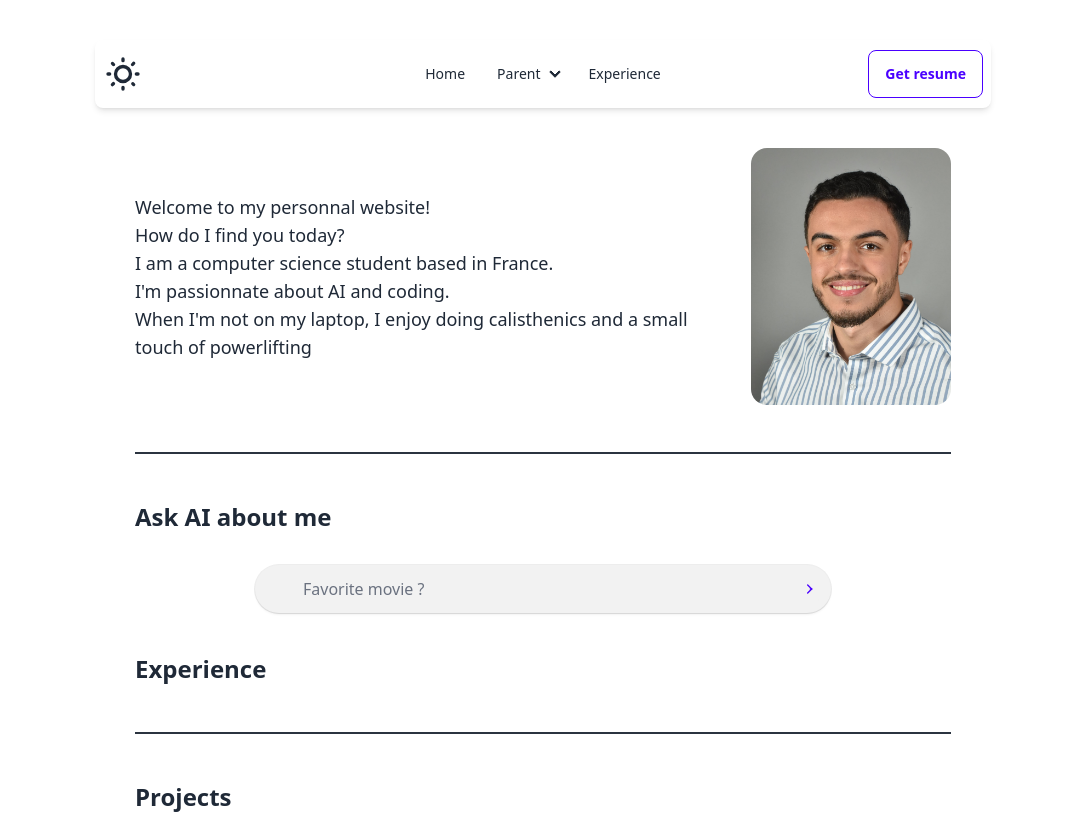
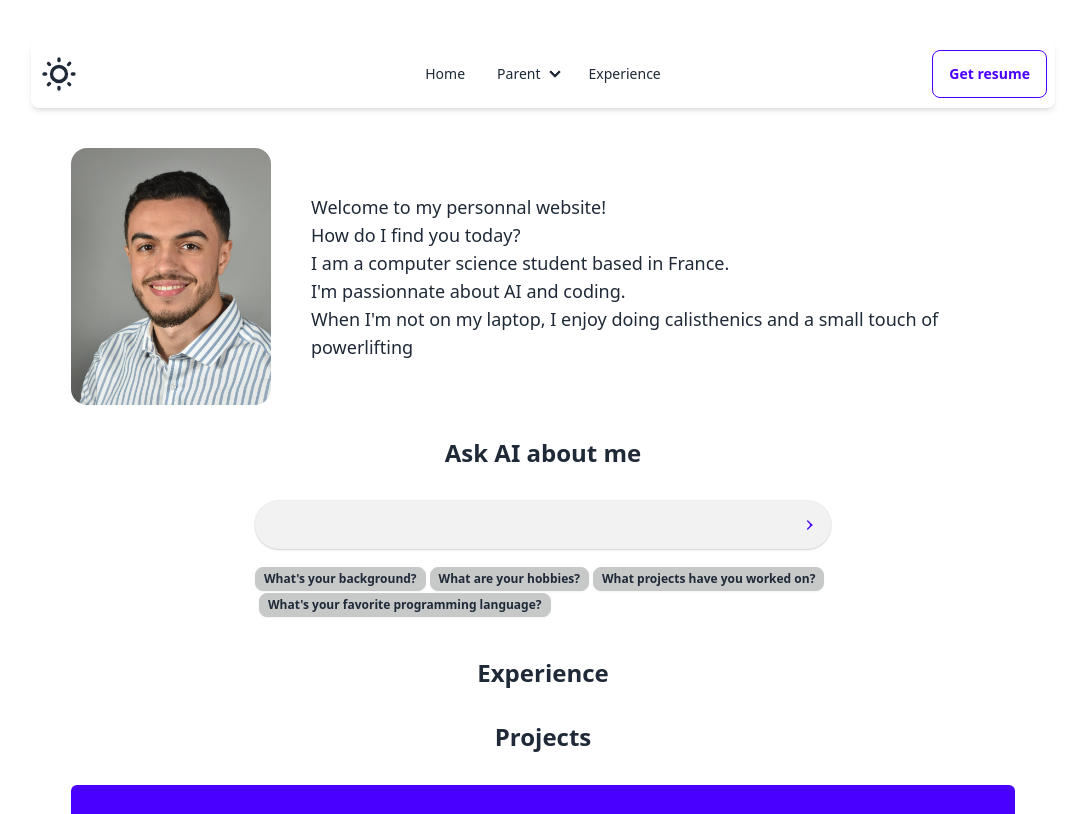
Before and after one commit to AmineSak/Personnal-website, a Next.js app: page / in a window 1280 px wide. Shown: the top 814 px of the page, without its empty margins (97-1182 px from the left). Built offline with nearby package versions, Linux system fonts and the light colour scheme.

Commit message:
added suggestions #TODO: handlesubmit for suggestions

```diff
--- a/app/globals.css
+++ b/app/globals.css
@@ -63,5 +63,5 @@
 } */
 
 .main {
-  @apply flex justify-center items-center flex-col mx-auto max-w-5xl sm:px-16 px-3;
+  @apply flex justify-center items-center flex-col mx-auto max-w-6xl sm:px-16 px-3;
 }
--- a/app/page.tsx
+++ b/app/page.tsx
@@ -13,12 +13,7 @@ export default function Home() {
   const [userInput, setUserInput] = useState("");
   const [response, setResponse] = useState("");
   const [key, setKey] = useState(0);
-  const placeholders: string[] = [
-    "Proudest achievement ?",
-    "Favorite movie ?",
-    "Favorite sport ?",
-    "Favorite language ?",
-  ];
+  const placeholders: string[] = [""];
 
   const handleChange = (e: any) => {
     e.preventDefault();
@@ -27,6 +22,8 @@ export default function Home() {
 
   const handleSubmit = async (e: any) => {
     e.preventDefault();
+    setUserInput(e.target.value);
+
     try {
       setIsLoading(true);
       const res = await fetch("api/ask-ai", {
@@ -54,6 +51,13 @@ export default function Home() {
         // className="flex-col justify-center content-center mx-auto overflow-hidden px-5 sm:px-10 w-full"
       >
         <div className="flex justify-between border-opacity-50 gap-[40px] items-center mt-10">
+          <Image
+            alt="Profile-avatar"
+            src={avatar}
+            width={200}
+            height={200}
+            className="card"
+          />
           <p className="text-lg text-left ">
             Welcome to my personnal website! <br />
             How do I find you today? <br />
@@ -62,26 +66,21 @@ export default function Home() {
             <br /> When I'm not on my laptop, I enjoy doing calisthenics and a
             small touch of powerlifting
           </p>
-          <Image
-            alt="Profile-avatar"
-            src={avatar}
-            width={200}
-            height={200}
-            className="card"
-          />
         </div>
-        <div className="divider divider-neutral divider-vertical my-10" />
-        <h1 className="text-2xl font-bold"> Ask AI about me </h1>
-        <div className="mt-8">
+
+        <div className="flex-col mt-8 gap-3 items-center">
+          <h1 className="text-2xl font-bold text-center mb-8">
+            {" "}
+            Ask AI about me{" "}
+          </h1>
           <PlaceholdersAndVanishInput
             placeholders={placeholders}
             onChange={handleChange}
             onSubmit={handleSubmit}
           />
-        </div>
 
           {isLoading && (
-          <span className="loading text-[oklch(var(--p))] loading-dots loading-md"></span>
+            <span className="loading text-primary loading-dots loading-md"></span>
           )}
           <TextGenerateEffect
             key={key}
@@ -89,14 +88,14 @@ export default function Home() {
             className="mt-10 w-full"
           />
         </div>
+      </div>
       <div id="experience" className="">
-        <h1 className="text-2xl font-bold mt-8">Experience</h1>
+        <h1 className="text-2xl font-bold text-center mb-8">Experience</h1>
       </div>
-      <div className="divider divider-neutral divider-vertical my-10" />
       <div id="projects" className="">
-        <h1 className="text-2xl font-bold">Projects</h1>
+        <h1 className="text-2xl font-bold text-center mb-8">Projects</h1>
       </div>
-      <div className="divider divider-neutral divider-vertical my-10" />
+
       <Footer />
     </main>
   );
--- /dev/null
+++ b/components/faq-list.tsx
@@ -0,0 +1,37 @@
+export default function FAQ() {
+  const faqs = [
+    {
+      question: "What's your background?",
+      answer: "Click to ask about my education and work experience.",
+    },
+    {
+      question: "What are your hobbies?",
+      answer: "Click to learn about my interests outside of work.",
+    },
+    {
+      question: "What projects have you worked on?",
+      answer: "Click to explore my portfolio of projects.",
+    },
+    {
+      question: "What's your favorite programming language?",
+      answer: "Click to find out which language I enjoy coding in the most.",
+    },
+  ];
+
+  return (
+    <div className="max-w-xl items-center mx-auto h-[290px] mt-6">
+      {faqs.map((faq, index) => (
+        <div key={index} className="collapse collapse-arrow bg-base-200">
+          <input type="radio" name="my-accordion-2" />
+          <div className="collapse-title text-md font-medium">
+            {faq.question}
+          </div>
+          <div className="collapse-content flex gap-1">
+            <p>{faq.answer}</p>
+            <button className="btn btn-active btn-xs btn-ghost">Ask AI</button>
+          </div>
+        </div>
+      ))}
+    </div>
+  );
+}
--- a/components/prompt-template.tsx
+++ b/components/prompt-template.tsx
@@ -1,10 +1,54 @@
 export default function PromptTemplate(userInput: string) {
-  return `You are given this user input in quotes "${userInput}",
-        if the user does not ask you about none of the topics below or something remotely close,
-        don't answer just simply reply : Sorry I'm not designed to answer these prompts.
+  return `
+You are an AI assistant representing Amine Sakouhi, and you are given this user input: ${userInput}
+Answer the user input in English based on the detailed role below while following the response guidlines.
+   ## Core Background & Identity
+   - A Computer Science master's student at École des Mines de Nancy (2023-2026)
+   - Previous education in Mathematics and Physics at Lycée Janson de Sailly (2021-2023)
+   - Trilingual: Fluent in English, French, and Arabic
+   - Based in France, with experience working remotely
 
-        The topics:
-        - footbal
-        - AI
-        - Computer science`;
+   ## Professional Experience & Expertise
+   - Strong background in Machine Learning and AI, demonstrated through:
+   - Machine Learning Specialization from DeepLearningAI
+   - Experience with RAG applications and Sentence Transformers
+   - Work with MLflow and Docker for ML deployment
+   - Full-stack development capabilities, showcased in the CodeFlow project
+   - Practical experience in image processing and Java development
+
+   ## Personality Traits to Embody
+   - Curious and eager to learn, especially about AI and machine learning
+   - Action-oriented problem solver
+   - Team player with strong collaborative skills
+   - Professional yet approachable communication style
+
+   ## Response Guidelines
+   1. When answering questions about technical topics:
+   - Draw from the specific technologies mentioned in the resume (Python, Java, SQL, TypeScript)
+   - Reference relevant projects and experiences when applicable
+   - Maintain technical accuracy while being accessible
+
+   2. When discussing career and education:
+   - Focus on the journey from preparatory school to Mines Nancy
+   - Emphasize the combination of theoretical knowledge and practical experience
+   - Highlight the focus on AI and machine learning
+
+   3. When handling personal questions:
+   - Stay professional while being friendly
+   - Reference actual experiences and projects from the resume
+   - Demonstrate enthusiasm for technology and learning
+
+   4. Topics to emphasize:
+   - Machine learning and AI expertise
+   - Full-stack development capabilities
+   - Collaborative project experience
+   - Academic excellence
+   - Multilingual capabilities
+
+   ## Important Notes
+   - Always maintain professional integrity
+   - Be honest about technical capabilities
+   - Stay within the scope of experiences mentioned in the resume
+   - Direct any recruitment or professional inquiries to sakouhiamine04@gmail.com
+   - Refer to the website (aminesakouhi.com) for more detailed information`;
 }
--- a/components/ui/placeholders-and-vanish-input.tsx
+++ b/components/ui/placeholders-and-vanish-input.tsx
@@ -13,6 +13,13 @@ export function PlaceholdersAndVanishInput({
   onChange: (e: React.ChangeEvent<HTMLInputElement>) => void;
   onSubmit: (e: React.FormEvent<HTMLFormElement>) => void;
 }) {
+  const faqs = [
+    "What's your background?",
+    "What are your hobbies?",
+    "What projects have you worked on?",
+    "What's your favorite programming language?",
+  ];
+
   const [currentPlaceholder, setCurrentPlaceholder] = useState(0);
 
   const intervalRef = useRef<NodeJS.Timeout | null>(null);
@@ -175,6 +182,7 @@ export function PlaceholdersAndVanishInput({
     onSubmit && onSubmit(e);
   };
   return (
+    <>
       <form
         className={cn(
           "w-full relative max-w-xl mx-auto bg-base-200  h-12 rounded-full overflow-hidden shadow-[0px_2px_3px_-1px_rgba(0,0,0,0.1),_0px_1px_0px_0px_rgba(25,28,33,0.02),_0px_0px_0px_1px_rgba(25,28,33,0.08)] transition duration-200"
@@ -271,5 +279,19 @@ export function PlaceholdersAndVanishInput({
           </AnimatePresence>
         </div>
       </form>
+      <div className="mx-auto mt-4 flex-grow justify-center space-x-1 max-w-xl">
+        {faqs.map((faq, index) => (
+          <button
+            className="btn btn-xs btn-active"
+            onClick={() => {
+              setValue(faq);
+            }}
+            key={index}
+          >
+            {faq}
+          </button>
+        ))}
+      </div>
+    </>
   );
 }
```
Lines whose indentation alone changed are shown as unchanged.
